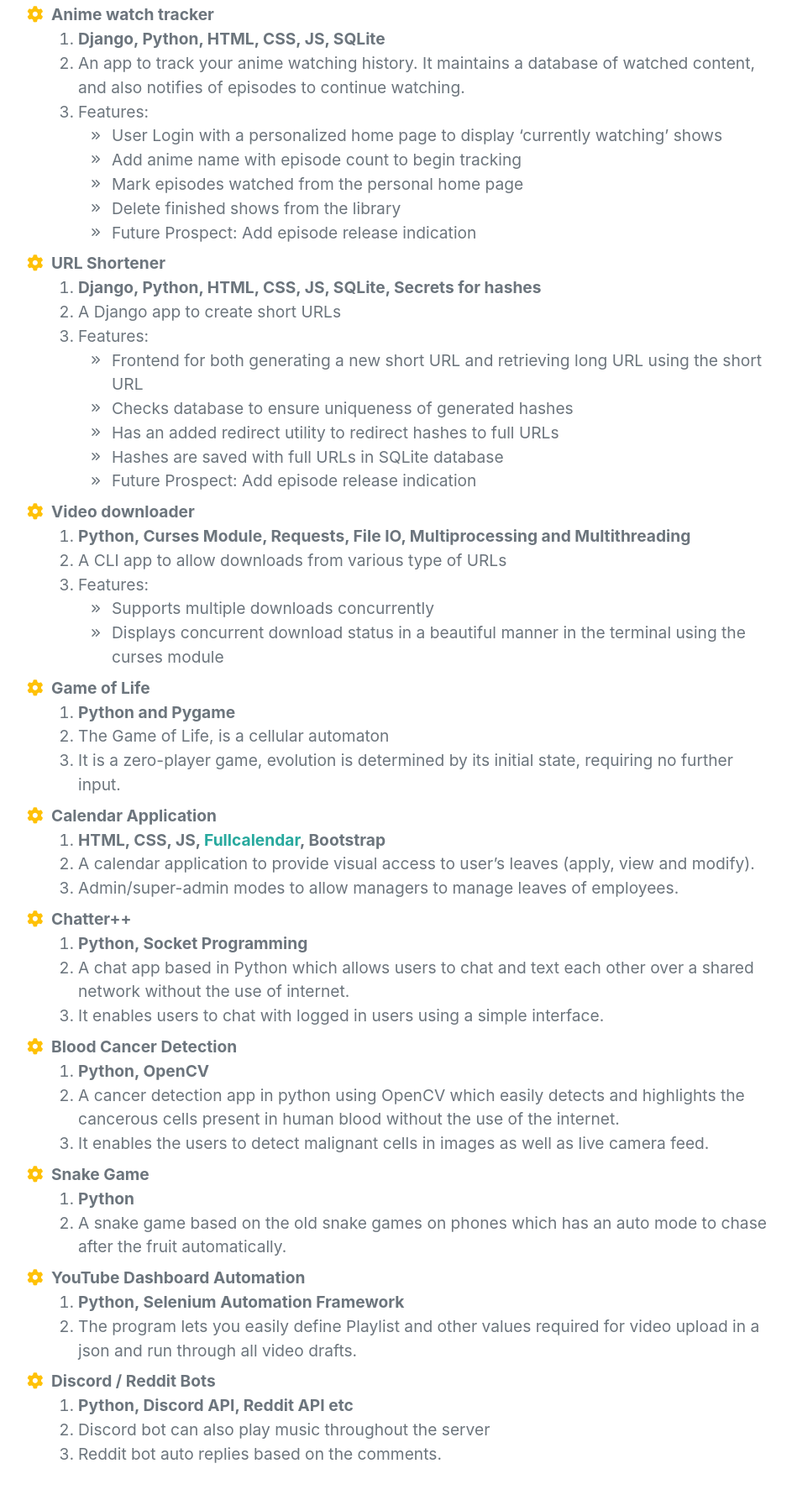
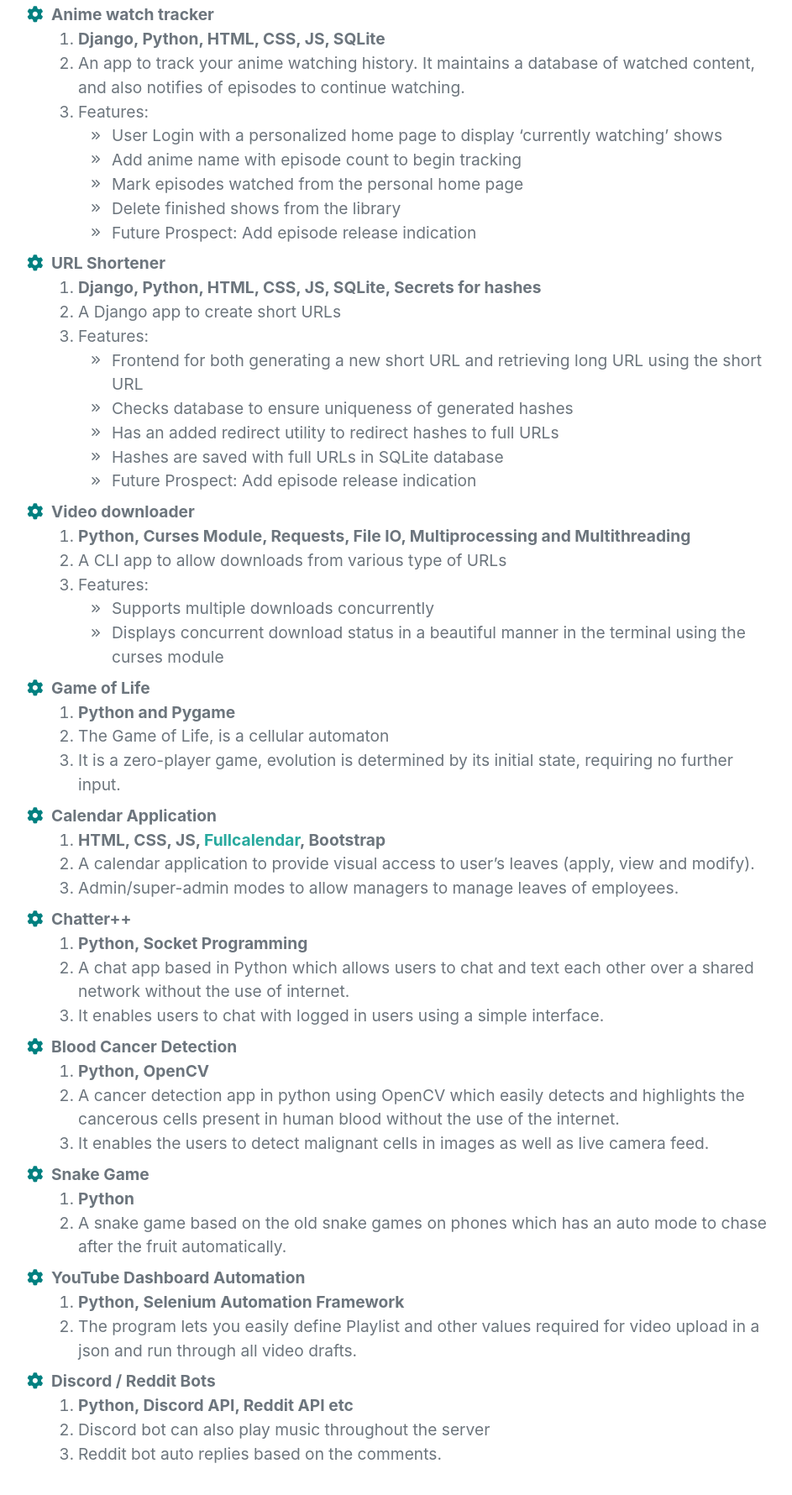
Before and after one commit to sudoShikhar/sudoShikhar.github.io, a plain HTML site: page index.html in a window 1280 px wide. Shown: the part 4720-6500 px from the top of the page at 84% size, without its empty margins (307-1250 px from the left). Drawn offline with nearby package versions, Linux system fonts and the light colour scheme; a web font is replaced by a local one.

Commit message:
Colour changes

```diff
--- a/index.html
+++ b/index.html
@@ -291,7 +291,7 @@
           <h2 class="mb-3">Projects</h2>
           <ul class="fa-ul mb-0">
             <li class="mb-2">
-              <span class="fa-li"><i class="fas fa-gear text-warning"></i></span>
+              <span class="fa-li"><i class="fas fa-gear" style="color: #008080;"></i></span>
               <b>Anime watch tracker</b>
               <ol class="fa-ol mb-0">
                 <li class="ml-n2">
@@ -328,7 +328,7 @@
               </ol>
             </li>
             <li class="mb-2">
-              <span class="fa-li"><i class="fas fa-gear text-warning"></i></span>
+              <span class="fa-li"><i class="fas fa-gear" style="color: #008080;"></i></span>
               <b>URL Shortener</b>
               <ol class="fa-ol mb-0">
                 <li class="ml-n2">
@@ -365,7 +365,7 @@
               </ol>
             </li>
             <li class="mb-2">
-              <span class="fa-li"><i class="fas fa-gear text-warning"></i></span>
+              <span class="fa-li"><i class="fas fa-gear" style="color: #008080;"></i></span>
               <b>Video downloader</b>
               <ol class="fa-ol mb-0">
                 <li class="ml-n2">
@@ -390,7 +390,7 @@
               </ol>
             </li>
             <li class="mb-2">
-              <span class="fa-li"><i class="fas fa-gear text-warning"></i></span>
+              <span class="fa-li"><i class="fas fa-gear" style="color: #008080;"></i></span>
               <b>Game of Life</b>
               <ol class="fa-ol mb-0">
                 <li class="ml-n2">
@@ -405,7 +405,7 @@
               </ol>
             </li>
             <li class="mb-2">
-              <span class="fa-li"><i class="fas fa-gear text-warning"></i></span>
+              <span class="fa-li"><i class="fas fa-gear" style="color: #008080;"></i></span>
               <b>Calendar Application</b>
               <ol class="fa-ol mb-0">
                 <li class="ml-n2">
@@ -420,7 +420,7 @@
               </ol>
             </li>
             <li class="mb-2">
-              <span class="fa-li"><i class="fas fa-gear text-warning"></i></span>
+              <span class="fa-li"><i class="fas fa-gear" style="color: #008080;"></i></span>
               <b>Chatter++</b>
               <ol class="fa-ol mb-0">
                 <li class="ml-n2">
@@ -435,7 +435,7 @@
               </ol>
             </li>
             <li class="mb-2">
-              <span class="fa-li"><i class="fas fa-gear text-warning"></i></span>
+              <span class="fa-li"><i class="fas fa-gear" style="color: #008080;"></i></span>
               <b>Blood Cancer Detection</b>
               <ol class="fa-ol mb-0">
                 <li class="ml-n2">
@@ -450,7 +450,7 @@
               </ol>
             </li>
             <li class="mb-2">
-              <span class="fa-li"><i class="fas fa-gear text-warning"></i></span>
+              <span class="fa-li"><i class="fas fa-gear" style="color: #008080;"></i></span>
               <b>Snake Game</b>
               <ol class="fa-ol mb-0">
                 <li class="ml-n2">
@@ -462,7 +462,7 @@
               </ol>
             </li>
             <li class="mb-2">
-              <span class="fa-li"><i class="fas fa-gear text-warning"></i></span>
+              <span class="fa-li"><i class="fas fa-gear" style="color: #008080;"></i></span>
               <b>YouTube Dashboard Automation</b>
               <ol class="fa-ol mb-0">
                 <li class="ml-n2">
@@ -474,7 +474,7 @@
               </ol>
             </li>
             <li class="mb-2">
-              <span class="fa-li"><i class="fas fa-gear text-warning"></i></span>
+              <span class="fa-li"><i class="fas fa-gear" style="color: #008080;"></i></span>
               <b>Discord / Reddit Bots</b>
               <ol class="fa-ol mb-0">
                 <li class="ml-n2">
@@ -551,23 +551,23 @@
           <h2 class="mb-5">Interests</h2>
           <ul class="fa-ul mb-0">
             <li>
-              <span class="fa-li"><i class="fas fa-puzzle-piece text-warning"></i></span>
+              <span class="fa-li"><i class="fas fa-puzzle-piece" style="color: #008080;"></i></span>
               <b>Rubik's Cubes</b>
             </li>
             <li>
-              <span class="fa-li"><i class="fas fa-futbol text-warning"></i></span>
+              <span class="fa-li"><i class="fas fa-futbol" style="color: #008080;"></i></span>
               <b>Sports (Physical and e-gaming)</b>
             </li>
             <li>
-              <span class="fa-li"><i class="fas fa-kitchen-set text-warning"></i></span>
+              <span class="fa-li"><i class="fas fa-kitchen-set" style="color: #008080;"></i></span>
               <b>Cooking and Gardening</b>
             </li>
             <li>
-              <span class="fa-li"><i class="fas fa-bullhorn text-warning"></i></span>
+              <span class="fa-li"><i class="fas fa-bullhorn" style="color: #008080;"></i></span>
               <b>Public Speaking</b>
             </li>
             <li>
-              <span class="fa-li"><i class="fas fa-code text-warning"></i></span>
+              <span class="fa-li"><i class="fas fa-code" style="color: #008080;"></i></span>
               <b>Competitive Programming</b>
             </li>
           </ul>
```
